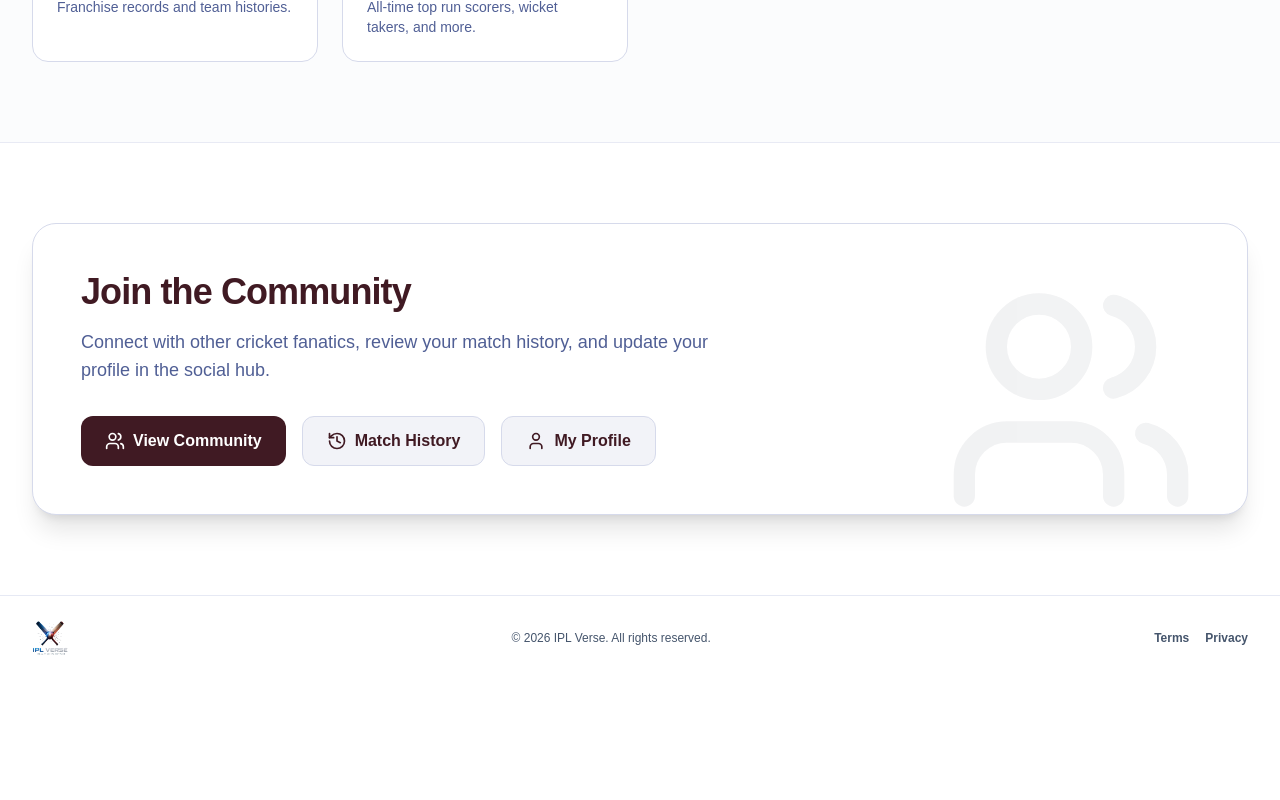
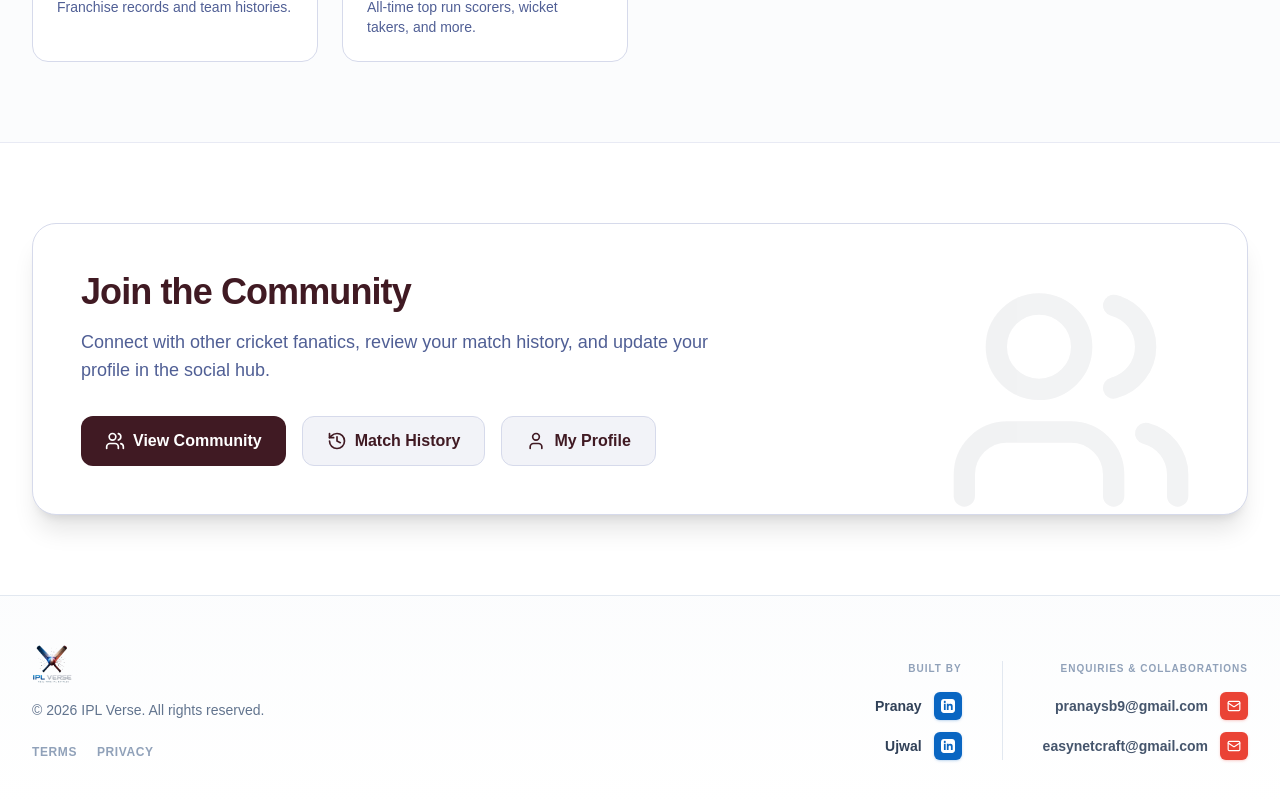
Before and after one commit to ujwal209/iplverse, a Next.js app: page / in a window 1280 px wide. Shown: the part 3768-4568 px from the top of the page. Before the commit the page ends 4448 px from the top, so only its background shows below. Built offline with nearby package versions, Linux system fonts and the light colour scheme; no server answers; a web font is replaced by a local one.

Commit message:
feat(ui): redesign footer with premium layout and creator socials

```diff
--- a/app/page.tsx
+++ b/app/page.tsx
@@ -25,7 +25,8 @@ import {
   BarChart3,
   Users,
   History,
-  User
+  User,
+  Mail
 } from "lucide-react";
 import { useAuth } from "@clerk/nextjs";
 import { GlobalNav } from "@/components/global-nav";
@@ -346,18 +347,60 @@ export default function Home() {
 
 
       {/* Footer */}
-      <footer className="bg-white py-6 border-t border-[#0B2A96]/10 mt-auto font-sans">
-        <div className="container mx-auto px-4 sm:px-6 lg:px-8 max-w-7xl">
-          <div className="flex flex-col sm:flex-row justify-between items-center gap-4">
-            <div className="flex items-center">
-              <img src="/main_logo.png" alt="IPL Verse Logo" className="h-9 w-auto object-contain" />
+      <footer className="bg-white py-12 border-t border-slate-200 mt-auto font-sans relative overflow-hidden">
+        <div className="absolute inset-0 bg-gradient-to-b from-slate-50/50 to-white pointer-events-none" />
+        <div className="container relative z-10 mx-auto px-4 sm:px-6 lg:px-8 max-w-7xl">
+          <div className="flex flex-col lg:flex-row justify-between items-center lg:items-end gap-10">
+
+            {/* Branding & Legal */}
+            <div className="flex flex-col items-center lg:items-start gap-4">
+              <img src="/main_logo.png" alt="IPL Verse Logo" className="h-10 w-auto object-contain" />
+              <p className="text-sm text-slate-500 font-medium">
+                © {new Date().getFullYear()} IPL Verse. All rights reserved.
+              </p>
+              <div className="flex gap-5 text-xs font-bold text-slate-400 uppercase tracking-wider mt-2">
+                <Link href="/terms" className="hover:text-[#0B2A96] transition-colors">Terms</Link>
+                <Link href="/privacy" className="hover:text-[#0B2A96] transition-colors">Privacy</Link>
+              </div>
             </div>
-            <p className="text-xs text-slate-600 font-medium font-sans">
-              © {new Date().getFullYear()} IPL Verse. All rights reserved.
-            </p>
-            <div className="flex gap-4 text-xs font-semibold text-slate-600 font-sans">
-              <Link href="/terms" className="hover:text-[#0B2A96] transition-colors">Terms</Link>
-              <Link href="/privacy" className="hover:text-[#0B2A96] transition-colors">Privacy</Link>
+
+            {/* Credits & Contact */}
+            <div className="flex flex-col sm:flex-row items-center sm:items-stretch gap-8 sm:gap-10">
+
+              {/* Creators */}
+              <div className="flex flex-col items-center sm:items-end gap-3 sm:pr-10 sm:border-r border-slate-200">
+                <div className="text-[10px] font-black uppercase tracking-widest text-slate-400 mb-1">Built By</div>
+                <div className="flex items-center gap-3">
+                  <span className="text-sm font-bold text-slate-700">Pranay</span>
+                  <a href="https://www.linkedin.com/in/pranaysb/" target="_blank" rel="noreferrer" className="flex items-center justify-center h-7 w-7 rounded-md bg-[#0A66C2] text-white shadow-sm shadow-[#0A66C2]/20 hover:-translate-y-0.5 hover:shadow-md hover:shadow-[#0A66C2]/30 transition-all" title="Pranay's LinkedIn">
+                    <svg xmlns="http://www.w3.org/2000/svg" viewBox="0 0 24 24" fill="currentColor" className="h-3.5 w-3.5"><path d="M19 0h-14c-2.761 0-5 2.239-5 5v14c0 2.761 2.239 5 5 5h14c2.762 0 5-2.239 5-5v-14c0-2.761-2.238-5-5-5zm-11 19h-3v-11h3v11zm-1.5-12.268c-.966 0-1.75-.79-1.75-1.764s.784-1.764 1.75-1.764 1.75.79 1.75 1.764-.783 1.764-1.75 1.764zm13.5 12.268h-3v-5.604c0-3.368-4-3.113-4 0v5.604h-3v-11h3v1.765c1.396-2.586 7-2.777 7 2.476v6.759z"/></svg>
+                  </a>
+                </div>
+                <div className="flex items-center gap-3">
+                  <span className="text-sm font-bold text-slate-700">Ujwal</span>
+                  <a href="https://www.linkedin.com/in/ujwal-venkatesh-b85829326/" target="_blank" rel="noreferrer" className="flex items-center justify-center h-7 w-7 rounded-md bg-[#0A66C2] text-white shadow-sm shadow-[#0A66C2]/20 hover:-translate-y-0.5 hover:shadow-md hover:shadow-[#0A66C2]/30 transition-all" title="Ujwal's LinkedIn">
+                    <svg xmlns="http://www.w3.org/2000/svg" viewBox="0 0 24 24" fill="currentColor" className="h-3.5 w-3.5"><path d="M19 0h-14c-2.761 0-5 2.239-5 5v14c0 2.761 2.239 5 5 5h14c2.762 0 5-2.239 5-5v-14c0-2.761-2.238-5-5-5zm-11 19h-3v-11h3v11zm-1.5-12.268c-.966 0-1.75-.79-1.75-1.764s.784-1.764 1.75-1.764 1.75.79 1.75 1.764-.783 1.764-1.75 1.764zm13.5 12.268h-3v-5.604c0-3.368-4-3.113-4 0v5.604h-3v-11h3v1.765c1.396-2.586 7-2.777 7 2.476v6.759z"/></svg>
+                  </a>
+                </div>
+              </div>
+
+              {/* Contact */}
+              <div className="flex flex-col items-center sm:items-end gap-3">
+                <div className="text-[10px] font-black uppercase tracking-widest text-slate-400 mb-1">Enquiries & Collaborations</div>
+                <a href="mailto:pranaysb9@gmail.com" className="flex items-center gap-3 group" title="pranaysb9@gmail.com">
+                  <span className="text-sm font-bold text-slate-600 group-hover:text-slate-900 transition-colors">pranaysb9@gmail.com</span>
+                  <div className="flex items-center justify-center h-7 w-7 rounded-md bg-[#EA4335] text-white shadow-sm shadow-[#EA4335]/20 group-hover:-translate-y-0.5 group-hover:shadow-md group-hover:shadow-[#EA4335]/30 transition-all">
+                    <Mail className="h-3.5 w-3.5" />
+                  </div>
+                </a>
+                <a href="mailto:easynetcraft@gmail.com" className="flex items-center gap-3 group" title="easynetcraft@gmail.com">
+                  <span className="text-sm font-bold text-slate-600 group-hover:text-slate-900 transition-colors">easynetcraft@gmail.com</span>
+                  <div className="flex items-center justify-center h-7 w-7 rounded-md bg-[#EA4335] text-white shadow-sm shadow-[#EA4335]/20 group-hover:-translate-y-0.5 group-hover:shadow-md group-hover:shadow-[#EA4335]/30 transition-all">
+                    <Mail className="h-3.5 w-3.5" />
+                  </div>
+                </a>
+              </div>
+
             </div>
           </div>
         </div>
```
